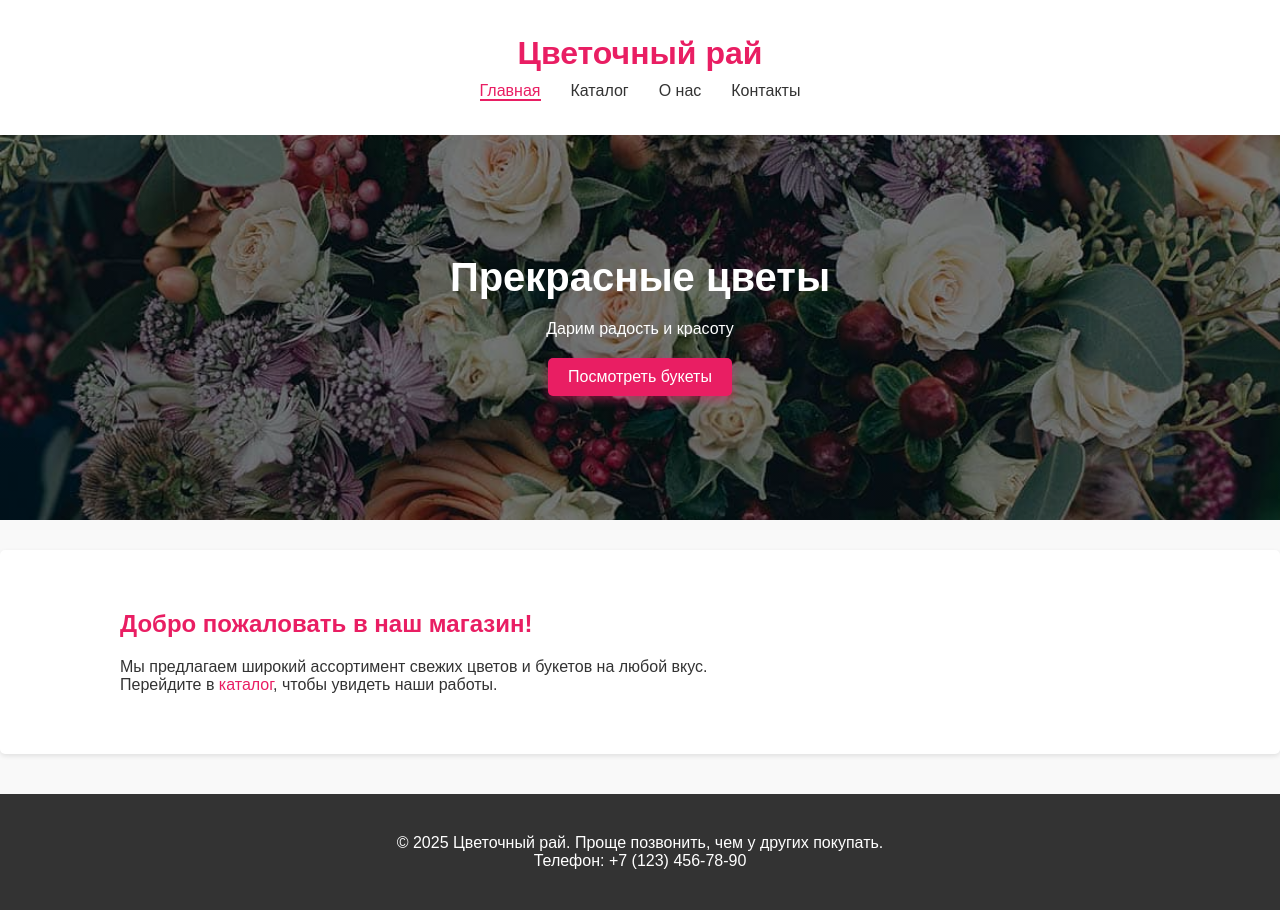
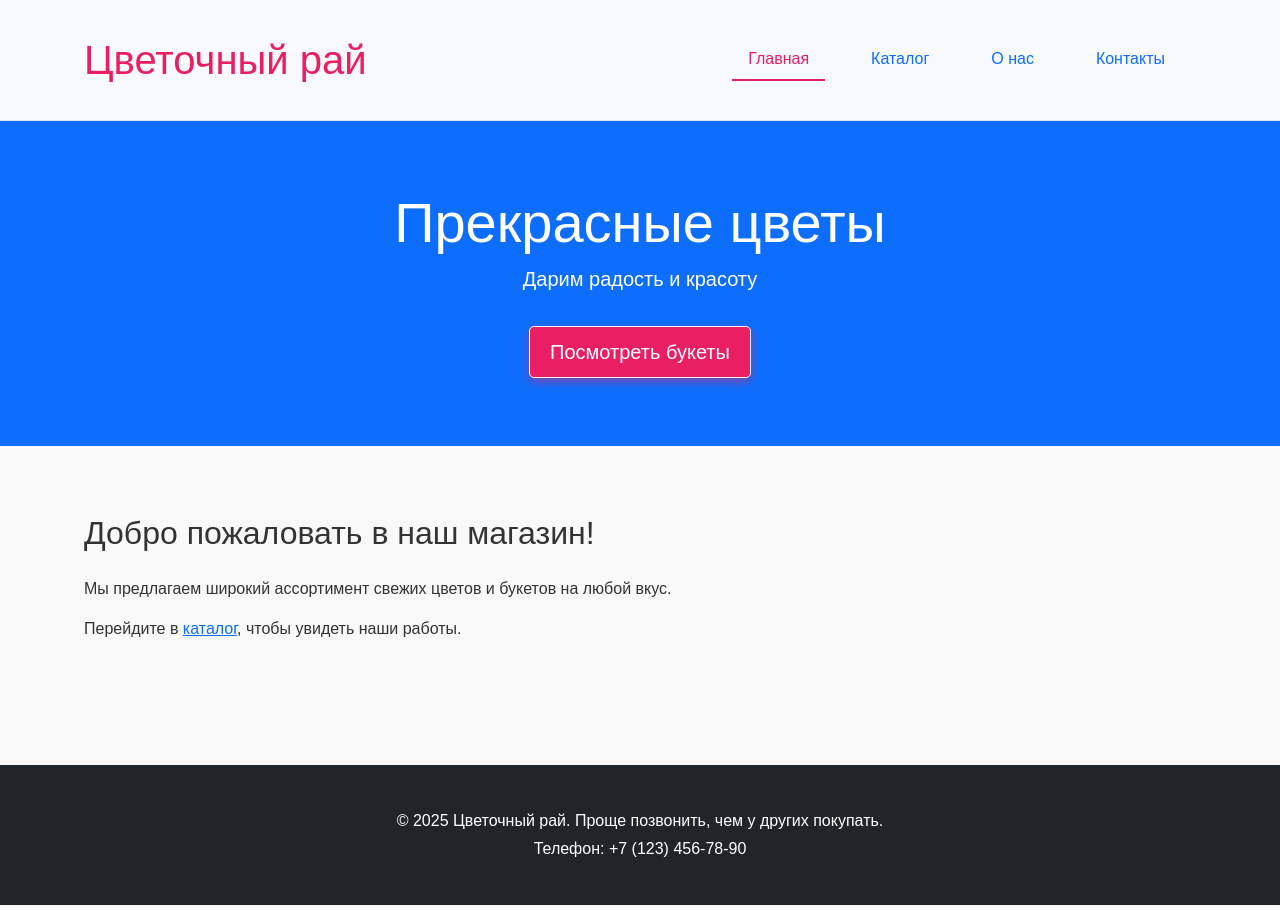
Before and after one commit to polishaaass/flowers_site, a plain HTML site: page index.html in a window 1280 px wide. Drawn offline with nearby package versions, Linux system fonts and the light colour scheme.

Commit message:
Update index.html

```diff
--- a/index.html
+++ b/index.html
@@ -4,46 +4,54 @@
     <meta charset="UTF-8">
     <meta name="viewport" content="width=device-width, initial-scale=1.0">
     <title>Цветочный рай - Главная</title>
+
+    <!-- Bootstrap CSS -->
+    <link href="https://cdn.jsdelivr.net/npm/bootstrap@5.3.3/dist/css/bootstrap.min.css" rel="stylesheet">
+
+    <!-- Кастомные стили -->
     <link rel="stylesheet" href="aa.css">
 </head>
 <body>
-    <header>
-        <div class="container">
-            <h1>Цветочный рай</h1>
+    <header class="bg-light py-3 border-bottom">
+        <div class="container d-flex flex-column flex-md-row align-items-center justify-content-between">
+            <h1 class="mb-2 mb-md-0">Цветочный рай</h1>
             <nav>
-                <ul>
-                    <li><a href="index.html" class="active">Главная</a></li>
-                    <li><a href="second.html">Каталог</a></li>
-                    <li><a href="#">О нас</a></li>
-                    <li><a href="#">Контакты</a></li>
+                <ul class="nav">
+                    <li class="nav-item"><a href="index.html" class="nav-link active">Главная</a></li>
+                    <li class="nav-item"><a href="second.html" class="nav-link">Каталог</a></li>
+                    <li class="nav-item"><a href="#" class="nav-link">О нас</a></li>
+                    <li class="nav-item"><a href="#" class="nav-link">Контакты</a></li>
                 </ul>
             </nav>
         </div>
     </header>
 
     <main>
-        <section class="hero">
+        <section class="bg-primary text-white text-center py-5">
             <div class="container">
-                <h2>Прекрасные цветы</h2>
-                <p>Дарим радость и красоту</p>
-                <a href="second.html" class="btn">Посмотреть букеты</a>
+                <h2 class="display-4">Прекрасные цветы</h2>
+                <p class="lead">Дарим радость и красоту</p>
+                <a href="second.html" class="btn btn-light btn-lg mt-3">Посмотреть букеты</a>
             </div>
         </section>
 
-        <section class="about">
+        <section class="py-5">
             <div class="container">
-                <h2>Добро пожаловать в наш магазин!</h2>
+                <h2 class="mb-4">Добро пожаловать в наш магазин!</h2>
                 <p>Мы предлагаем широкий ассортимент свежих цветов и букетов на любой вкус.</p>
-                <p>Перейдите в <a href="second.html" class="text-link">каталог</a>, чтобы увидеть наши работы.</p>
+                <p>Перейдите в <a href="second.html" class="link-primary">каталог</a>, чтобы увидеть наши работы.</p>
             </div>
         </section>
     </main>
 
-    <footer>
-        <div class="container">
-            <p>© 2025 Цветочный рай. Проще позвонить, чем у других покупать.</p>
-            <p>Телефон: +7 (123) 456-78-90</p>
+    <footer class="bg-dark text-white py-4">
+        <div class="container text-center">
+            <p class="mb-1">© 2025 Цветочный рай. Проще позвонить, чем у других покупать.</p>
+            <p class="mb-0">Телефон: +7 (123) 456-78-90</p>
         </div>
     </footer>
+
+    <!-- Bootstrap JS -->
+    <script src="https://cdn.jsdelivr.net/npm/bootstrap@5.3.3/dist/js/bootstrap.bundle.min.js"></script>
 </body>
 </html>
```
